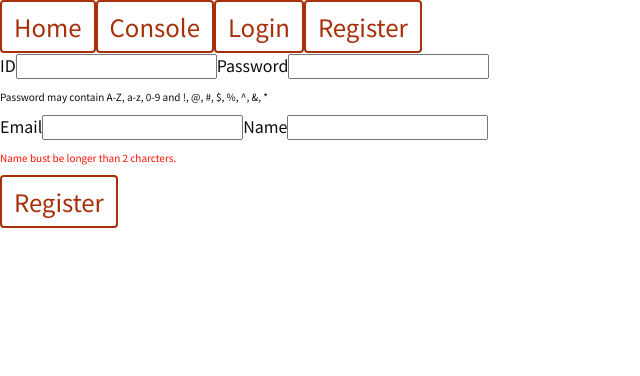
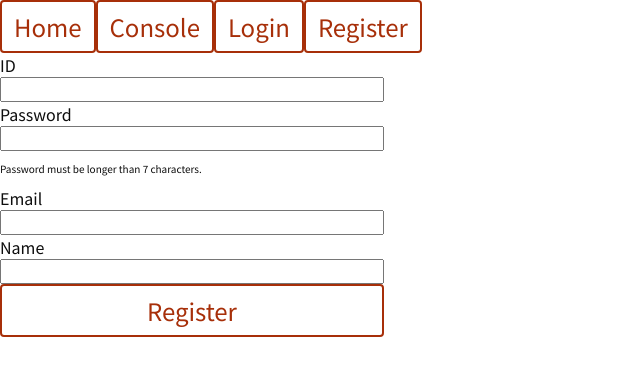
Before and after one commit to themrsung/atlas-manager, a React (Create React App) app: page / in a window 1280 px wide. Both pictures are taken after a click on the button "Register". Shown: the top 376 px of the page, without its empty margins (0-640 px from the left). Built offline with nearby package versions, Linux system fonts and the light colour scheme.

Commit message:
Register validity check

```diff
--- a/src/api/Auth.ts
+++ b/src/api/Auth.ts
@@ -47,7 +47,7 @@ export default class Auth {
 
     static isPasswordValid(password: string) {
         if (password === "") return false
-        if (password.length < 8) return false
+        if (password.length < 7) return false
 
         return true
     }
--- a/src/pages/Register.tsx
+++ b/src/pages/Register.tsx
@@ -70,6 +70,7 @@ export default function Register(props: { state: AtlasClientState }) {
                     id="id-input"
                     value={id}
                     onChange={(e: React.ChangeEvent<HTMLInputElement>) => {
+                        setHasUserChangedId(true)
                         setId(e.currentTarget.value)
                         checkIdValidity()
                     }}
@@ -91,6 +92,7 @@ export default function Register(props: { state: AtlasClientState }) {
                     type="password"
                     value={password}
                     onChange={(e: React.ChangeEvent<HTMLInputElement>) => {
+                        setHasUserChangedPassword(true)
                         setPassword(e.currentTarget.value)
                         checkPasswordValidity()
                     }}
@@ -102,13 +104,12 @@ export default function Register(props: { state: AtlasClientState }) {
                         </S.RegisterInputOKInfoText>
                     ) : (
                         <S.RegisterInputNotOKInfoText>
-                            Password must be longer than 7 charcters.
+                            Please check password.
                         </S.RegisterInputNotOKInfoText>
                     )
                 ) : (
                     <S.RegisterInputInitialInfoText>
-                        Password may contain A-Z, a-z, 0-9 and !, @, #, $, %, ^,
-                        &, *
+                        Password must be longer than 7 characters.
                     </S.RegisterInputInitialInfoText>
                 )}
 
@@ -117,6 +118,7 @@ export default function Register(props: { state: AtlasClientState }) {
                     id="email-input"
                     value={email}
                     onChange={(e: React.ChangeEvent<HTMLInputElement>) => {
+                        setHasUserChangedEmail(true)
                         setEmail(e.currentTarget.value)
                         checkEmailValidity()
                     }}
@@ -137,19 +139,21 @@ export default function Register(props: { state: AtlasClientState }) {
                     id="name-input"
                     value={displayName}
                     onChange={(e: React.ChangeEvent<HTMLInputElement>) => {
+                        setHasUserChangedDisplayName(true)
                         setDisplayName(e.currentTarget.value)
                         checkDisplayNameValidity()
                     }}
                 />
-                {hasUserChangedDisplayName && isDisplayNameValid ? (
+                {hasUserChangedDisplayName &&
+                    (isDisplayNameValid ? (
                         <S.RegisterInputOKInfoText>
                             Name is valid.
                         </S.RegisterInputOKInfoText>
                     ) : (
                         <S.RegisterInputNotOKInfoText>
-                        Name bust be longer than 2 charcters.
+                            Name bust be longer than 3 charcters.
                         </S.RegisterInputNotOKInfoText>
-                )}
+                    ))}
 
                 <StyleConventions.LargePrimaryButton type="submit">
                     Register
--- a/src/style/pages/RegisterStyles.tsx
+++ b/src/style/pages/RegisterStyles.tsx
@@ -4,7 +4,11 @@ import StyleConventions from "../StyleConventions"
 export default class RegisterStyles {
     static Wrap = styled.div``
 
-    static RegisterForm = styled.form``
+    static RegisterForm = styled.form`
+        display: flex;
+        flex-direction: column;
+        width: 30%;
+    `
 
     static RegisterLabel = styled.label``
 
```
Lines whose indentation alone changed are shown as unchanged.
